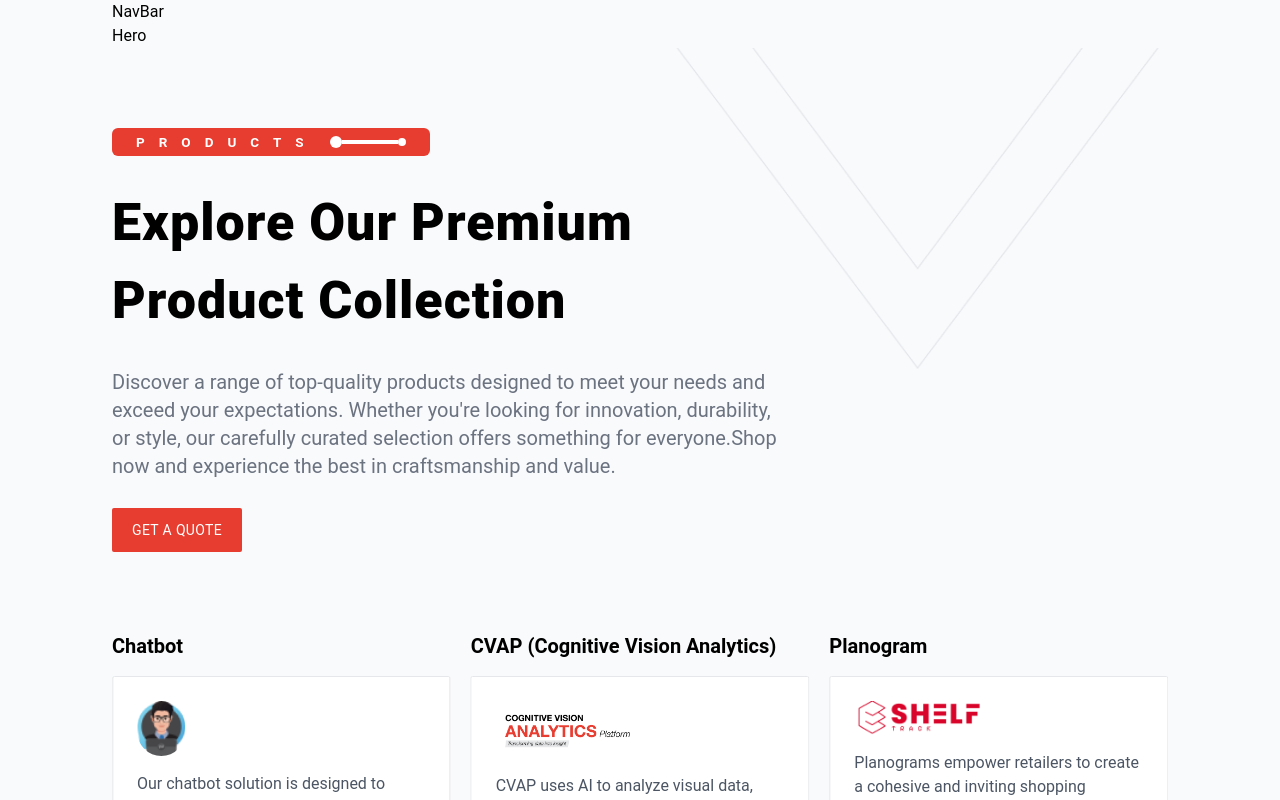
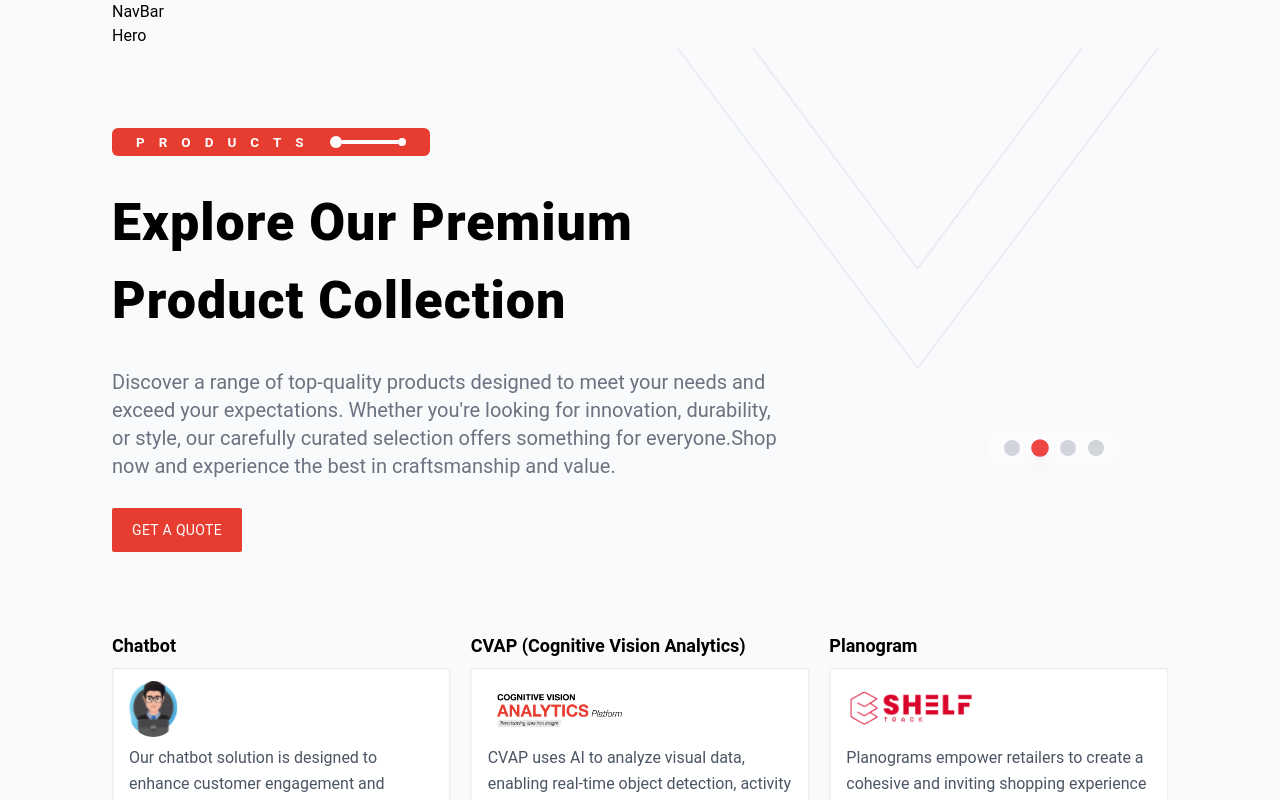
Before and after one commit to Hasindu100/Advantage-App, a Next.js app: page / in a window 1280 px wide. Shown: the top 800 px of the page. Built offline with nearby package versions, Linux system fonts and the light colour scheme.

Commit message:
update the product section

```diff
--- a/components/sections/products/products.tsx
+++ b/components/sections/products/products.tsx
@@ -1,16 +1,15 @@
 'use client';
 
-import React from 'react';
-import ProductsCarousel from "./productsCarousel";
+import React, { useState } from 'react';
+import ProductsCarousel from "./productsCarousel"
 import Image from "next/image";
 import TitleIcon from "../../uiElements/titleIcon";
 import { motion } from "framer-motion";
 import { Metadata } from 'next';
 
-// SEO Metadata configuration
 export const metadata: Metadata = {
     title: 'Premium Product Collection | Zone24x7 Solutions',
-    description: 'Explore Zone24x7\'s innovative technology solutions including Warehouse Management, AI Chatbot, CVAP Analytics, and Planogram. Transform your business with our cutting-edge products.',
+    description: 'Explore Zone24x7\'s innovative technology solutions including Warehouse Management, AI Chatbot, CVAP Analytics, and Planogram.',
     keywords: 'Warehouse Management, AI Chatbot, CVAP Analytics, Planogram, Zone24x7 products, technology solutions',
     openGraph: {
         title: 'Premium Product Collection | Zone24x7',
@@ -37,7 +36,6 @@ export const metadata: Metadata = {
     }
 };
 
-// Schema markup for the products page
 const pageSchema = {
     '@context': 'https://schema.org',
     '@type': 'WebPage',
@@ -74,7 +72,6 @@ const pageSchema = {
     }
 };
 
-// Generate metadata with schema
 export function generateMetadata() {
     return {
         ...metadata,
@@ -88,6 +85,9 @@ export function generateMetadata() {
 }
 
 export default function Products() {
+    const [activeSlide, setActiveSlide] = useState(0);
+    const totalSlides = 4;
+
     const contentVariants = {
         hidden: {
             x: -100,
@@ -103,6 +103,14 @@ export default function Products() {
         }
     };
 
+    const handleSlideChange = (swiper: any) => {
+        setActiveSlide(swiper.realIndex);
+    };
+
+    const goToSlide = (index: number) => {
+        setActiveSlide(index);
+    };
+
     return (
         <div className="relative w-full overflow-hidden">
             <div className="flex relative">
@@ -115,6 +123,21 @@ export default function Products() {
                         className="object-contain"
                         priority
                     />
+                </div>
+
+                {/* Pagination dots */}
+                <div className="hidden md:flex absolute right-12 top-96 z-10 items-center gap-3 bg-white bg-opacity-50 px-4 py-2 rounded-full">
+                    {Array.from({ length: totalSlides }).map((_, index) => (
+                        <button
+                            key={index}
+                            onClick={() => setActiveSlide(index)}
+                            className={`w-4 h-4 rounded-full transition-all duration-300
+                                ${activeSlide === index
+                                    ? 'bg-red-500 scale-110 shadow-lg'
+                                    : 'bg-gray-300 hover:bg-gray-400'}`}
+                            aria-label={`Go to slide ${index + 1}`}
+                        />
+                    ))}
                 </div>
 
                 <motion.div
@@ -161,8 +184,8 @@ export default function Products() {
                 </motion.div>
             </div>
 
-            <div>
-                <ProductsCarousel />
+            <div className="relative">
+                <ProductsCarousel onSlideChange={handleSlideChange} activeIndex={activeSlide} />
             </div>
 
             <hr className="mt-6 sm:mt-8 md:mt-12" />
--- a/components/sections/products/productsCarousel.tsx
+++ b/components/sections/products/productsCarousel.tsx
@@ -1,101 +1,53 @@
 'use client';
 
-import React, { useState } from 'react';
+import React from 'react';
 import Image from 'next/image';
 import { Swiper, SwiperSlide } from 'swiper/react';
-import { Pagination, Autoplay } from 'swiper/modules';
-import { Metadata } from 'next';
+import { Autoplay } from 'swiper/modules';
+import type { Swiper as SwiperType } from 'swiper';
 import 'swiper/css';
-import 'swiper/css/pagination';
 
-// Metadata configuration for SEO
-export const metadata: Metadata = {
-    title: 'Premium Product Collection | Zone24x7 Inc',
-    description: 'Explore Zone24x7\'s innovative products including Warehouse Management, AI Chatbot, CVAP Analytics, and Planogram solutions. Discover cutting-edge technology designed for your business success.',
-    openGraph: {
-        title: 'Zone24x7 Product Collection',
-        description: 'Discover our innovative product suite featuring Warehouse Management, AI Chatbot, CVAP Analytics, and Planogram solutions.',
-        images: ['/images/products/acetrac.png', '/images/products/sam.png', '/images/products/cvap.png', '/images/products/shelf.png'],
-    }
-};
-
-// Schema markup for products
-const productsSchema = {
-    '@context': 'https://schema.org',
-    '@type': 'ItemList',
-    itemListElement: [
-        {
-            '@type': 'Product',
-            name: 'Warehouse Management',
-            description: 'Offering a broad set of capabilities under one roof makes us a versatile partner to meet all your digital ambitions.',
-            image: '/images/products/acetrac.png'
-        },
-        {
-            '@type': 'Product',
-            name: 'Chatbot',
-            description: 'Our chatbot solution is designed to enhance customer engagement and support using natural language processing.',
-            image: '/images/products/sam.png'
-        },
-        {
-            '@type': 'Product',
-            name: 'CVAP (Cognitive Vision Analytics)',
-            description: 'CVAP uses AI to analyze visual data, enabling real-time object detection and activity recognition.',
-            image: '/images/products/cvap.png'
-        },
-        {
-            '@type': 'Product',
-            name: 'Planogram',
-            description: 'Planograms empower retailers to create a cohesive shopping experience while maximizing sales potential.',
-            image: '/images/products/shelf.png'
-        }
-    ]
-};
-
-// Add schema markup to head
-export function generateMetadata() {
-    return {
-        ...metadata,
-        script: [
-            {
-                type: 'application/ld+json',
-                text: JSON.stringify(productsSchema)
-            }
-        ]
-    };
+interface ProductCardProps {
+    title: string;
+    logo: React.ReactNode;
+    description: string;
 }
 
-const ProductCard = ({ title, logo, description, isSelected }) => (
-    <div className="space-y-2 sm:space-y-4">
-        <h2 className="text-lg sm:text-xl font-bold">{title}</h2>
+interface ProductsCarouselProps {
+    onSlideChange: (swiper: SwiperType) => void;
+    activeIndex: number;
+}
+
+const ProductCard = ({ title, logo, description }: ProductCardProps) => (
+    <div className="h-64 space-y-2">
+        <h2 className="text-lg font-bold truncate">{title}</h2>
         <div
-            className={`bg-white p-3 sm:p-6 rounded-sm w-full cursor-pointer border
-                transition-colors duration-500 ease-in-out
-                ${isSelected ? 'border-red-500' : 'border-gray-200 hover:border-red-500'}`}
-            style={{ aspectRatio: '16/9' }}
+            className="bg-white p-4 rounded-sm w-full h-52 cursor-pointer border
+                border-gray-200 hover:border-red-500 transition-colors duration-500 ease-in-out flex flex-col"
         >
-            <div className="mb-2 sm:mb-4 relative">
-                <div className="transform scale-75 sm:scale-100 origin-left">
+            {/* Increased height for logo container */}
+            <div className="h-12 flex items-center mb-3 ">
+                <div className="transform scale-100 origin-left">
                     {logo}
                 </div>
             </div>
-            <p className="text-gray-600 text-sm sm:text-base md:text-base leading-relaxed line-clamp-3 sm:line-clamp-none">{description}</p>
+            <p className="text-gray-600 text-md leading-relaxed line-clamp-3">
+                {description}
+            </p>
         </div>
     </div>
 );
-
-const ProductsCarousel = () => {
-    const [selectedCard, setSelectedCard] = useState(null);
 
 const products = [
     {
         title: "Warehouse Management",
         logo: (
-                <div className="w-28 sm:w-32">
+            <div className="w-36">
                 <Image
                     src="/images/products/acetrac.png"
                     alt="AceTrak Logo - Warehouse Management Solution"
-                        width={128}
-                        height={128}
+                    width={160}
+                    height={160}
                     className="w-full"
                     priority
                 />
@@ -106,12 +58,12 @@ const ProductsCarousel = () => {
     {
         title: "Chatbot",
         logo: (
-                <div className="w-10 sm:w-12">
+            <div className="w-12">
                 <Image
                     src="/images/products/sam.png"
                     alt="AI Chatbot Solution for Customer Engagement"
-                        width={78}
-                        height={78}
+                    width={96}
+                    height={96}
                     className="w-full rounded-full"
                     priority
                 />
@@ -122,12 +74,12 @@ const ProductsCarousel = () => {
     {
         title: "CVAP (Cognitive Vision Analytics)",
         logo: (
-                <div className="w-32 sm:w-36">
+            <div className="w-36">
                 <Image
                     src="/images/products/cvap.png"
                     alt="CVAP - Advanced Vision Analytics Platform"
-                        width={128}
-                        height={128}
+                    width={160}
+                    height={160}
                     className="w-full"
                     priority
                 />
@@ -138,12 +90,12 @@ const ProductsCarousel = () => {
     {
         title: "Planogram",
         logo: (
-                <div className="w-28 sm:w-32">
+            <div className="w-32">
                 <Image
                     src="/images/products/shelf.png"
                     alt="Planogram Solution for Retail Management"
-                        width={128}
-                        height={128}
+                    width={160}
+                    height={160}
                     className="w-full"
                     priority
                 />
@@ -153,13 +105,23 @@ const ProductsCarousel = () => {
     }
 ];
 
+const ProductsCarousel: React.FC<ProductsCarouselProps> = ({ onSlideChange, activeIndex }) => {
+    const [swiper, setSwiper] = React.useState<SwiperType | null>(null);
+
+    React.useEffect(() => {
+        if (swiper && swiper.realIndex !== activeIndex) {
+            swiper.slideToLoop(activeIndex);
+        }
+    }, [activeIndex, swiper]);
+
     return (
         <div className="w-full">
             <Swiper
-                modules={[Pagination, Autoplay]}
+                modules={[Autoplay]}
                 spaceBetween={16}
                 slidesPerView={1}
-                pagination={{ clickable: true }}
+                onSwiper={setSwiper}
+                onSlideChange={onSlideChange}
                 autoplay={{
                     delay: 3000,
                     disableOnInteraction: false,
@@ -183,7 +145,6 @@ const ProductsCarousel = () => {
                             title={product.title}
                             logo={product.logo}
                             description={product.description}
-                            isSelected={selectedCard === index}
                         />
                     </SwiperSlide>
                 ))}
```
Lines whose indentation alone changed are shown as unchanged.
